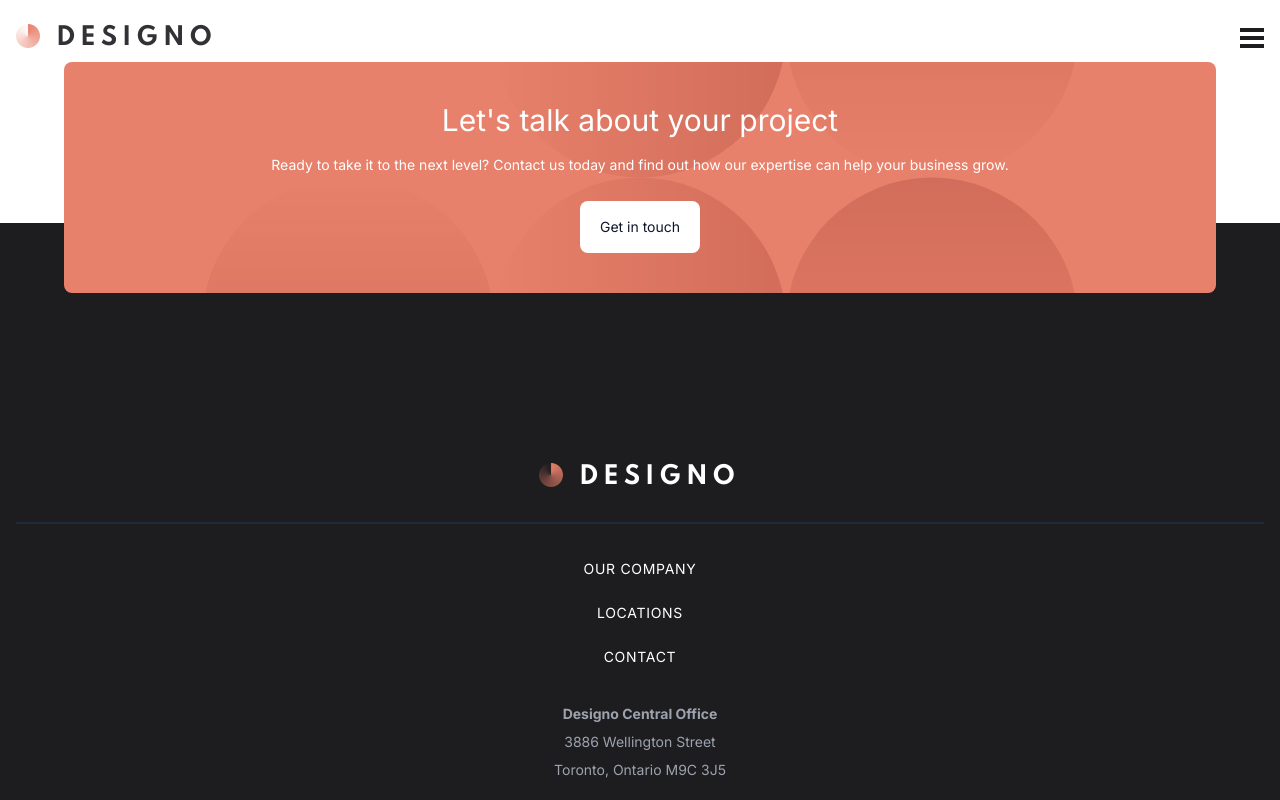
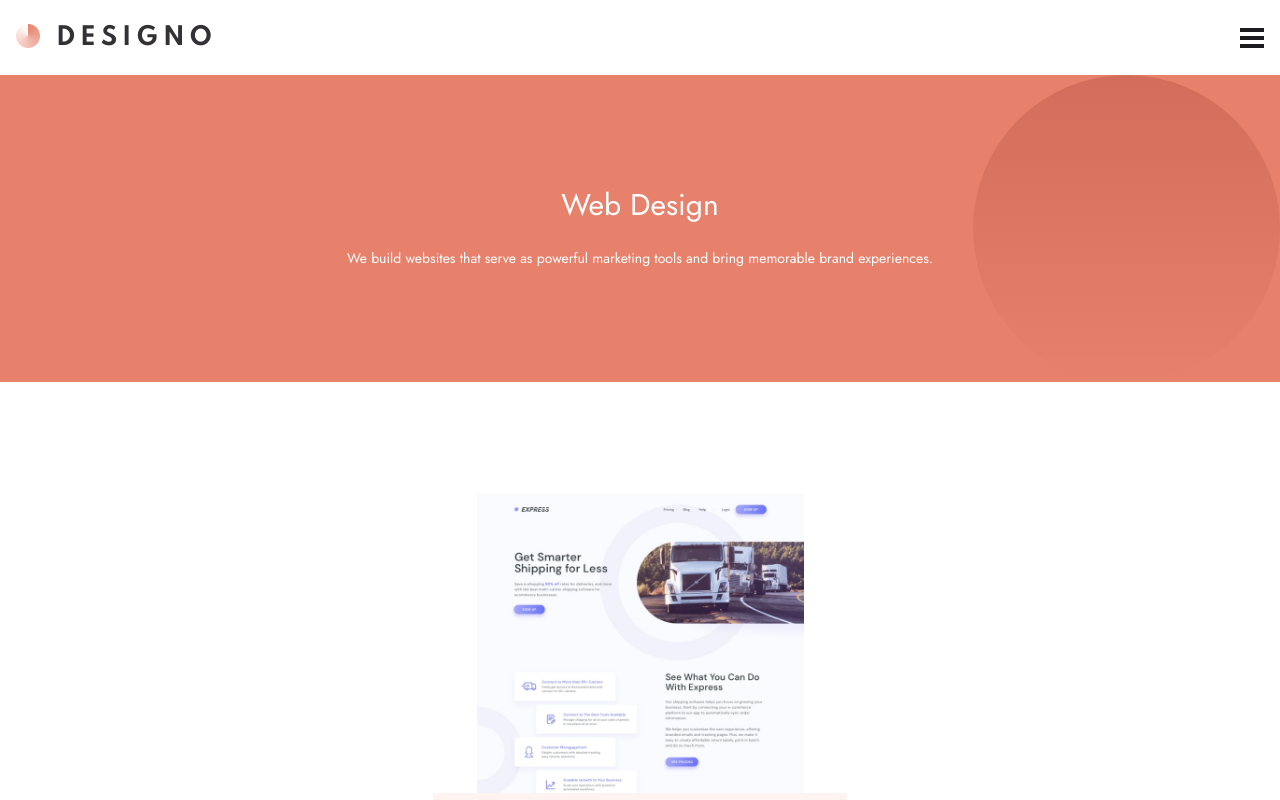
Before and after one commit to waldekglaz/designo, a Next.js app: page /services/webdesign in a window 1280 px wide. Before the commit this address had no page. Shown: the top 800 px of the page. Built offline with nearby package versions, Linux system fonts and the light colour scheme.

Commit message:
services/webdesign

```diff
--- a/src/app/layout.tsx
+++ b/src/app/layout.tsx
@@ -1,13 +1,14 @@
 "use client";
 import type { Metadata } from "next";
-import { Inter } from "next/font/google";
+import { Inter, Jost } from "next/font/google";
 import "./globals.css";
 import { useState, useEffect } from "react";
 import Header from "@/components/Header/Header";
 import MobileNav from "@/components/MobileNav/MobileNav";
 import Footer from "@/components/Footer/Footer";
 
-const inter = Inter({ subsets: ["latin"] });
+// const inter = Inter({ subsets: ["latin"] });
+const jost = Jost({ subsets: ["latin"] });
 
 // export const metadata: Metadata = {
 //   title: "Designo",
@@ -40,7 +41,7 @@ export default function RootLayout({
   }, [isMenuOpen]); // Depend on isMenuOpen
   return (
     <html lang="en">
-      <body className={inter.className}>
+      <body className={jost.className}>
         <Header
           onClick={toggleMenu}
           isMenuOpen={isMenuOpen}
--- /dev/null
+++ b/src/app/services/layout.tsx
@@ -0,0 +1,7 @@
+import React, { ReactNode } from "react";
+
+const ServicesLayout = ({ children }: { children: ReactNode }) => {
+  return <div>{children}</div>;
+};
+
+export default ServicesLayout;
--- /dev/null
+++ b/src/app/services/webdesign/page.tsx
@@ -0,0 +1,51 @@
+"use client";
+import React from "react";
+import HeroSecondary from "../../../components/HeroSecondary/HeroSecondary";
+import { usePathname } from "next/navigation";
+import ProjectsCard from "@/components/ProjectsCard/ProjectsCard";
+import { projectItems } from "@/constants/const";
+import { services } from "@/constants/const";
+import ServiceCard from "@/components/ServiceCard/ServiceCard";
+
+const page = () => {
+  const pathname = usePathname();
+  const service = services.find((service) => service.href === pathname);
+
+  return (
+    <div>
+      <HeroSecondary
+        title="Web Design"
+        text="We build websites that serve as powerful marketing tools and bring memorable brand experiences."
+      />
+      <section>
+        {service?.projects.map((project) => (
+          <ServiceCard
+            key={project.title}
+            src={project.bgImage}
+            alt={project.title}
+            title={project.title}
+            text={project.text}
+          />
+        ))}
+      </section>
+      <section className="pb-40 px-6">
+        {projectItems.map((project) => {
+          if (project.href === pathname) {
+            return;
+          } else {
+            return (
+              <ProjectsCard
+                key={project.name}
+                title={project.name}
+                bgImage={project.bgImage}
+                href={project.href}
+              />
+            );
+          }
+        })}
+      </section>
+    </div>
+  );
+};
+
+export default page;
--- /dev/null
+++ b/src/components/HeroSecondary/HeroSecondary.tsx
@@ -0,0 +1,17 @@
+import React from "react";
+
+interface HeroSecondaryProps {
+  title: string;
+  text: string;
+}
+
+const HeroSecondary = ({ title, text }: HeroSecondaryProps) => {
+  return (
+    <div className="bg-hero-pattern bg-right-top  bg-contain  bg-no-repeat bg-orange text-center py-28 text-white px-6 mb-28">
+      <h1 className="text-3xl mb-6">{title}</h1>
+      <p className="text-sm leading-relaxed">{text}</p>
+    </div>
+  );
+};
+
+export default HeroSecondary;
--- /dev/null
+++ b/src/components/ServiceCard/ServiceCard.tsx
@@ -0,0 +1,26 @@
+import React from "react";
+import Image from "next/image";
+
+interface ServiceCardProps {
+  src: string;
+  alt: string;
+  title: string;
+  text: string;
+}
+
+const ServiceCard = ({ src, alt, title, text }: ServiceCardProps) => {
+  return (
+    <div className="flex flex-col items-center text-center px-6 mb-8 rounded-lg">
+      <Image src={src} alt={alt} width={327} height={320} />
+      <div className="bg-[#FDF3F0] p-8">
+        {" "}
+        <h2 className="text-orange uppercase tracking-wides text-xl mb-4">
+          {title}
+        </h2>
+        <p className="text-sm">{text}</p>
+      </div>
+    </div>
+  );
+};
+
+export default ServiceCard;
--- a/src/constants/const.ts
+++ b/src/constants/const.ts
@@ -7,17 +7,17 @@ export const menuItems = [
 export const projectItems = [
   {
     name: "Web Design",
-    href: "/projects/webdesign",
+    href: "/services/webdesign",
     bgImage: "/assets/home/mobile/image-web-design.jpg",
   },
   {
     name: "App Design",
-    href: "/projects/appdesign",
+    href: "/services/appdesign",
     bgImage: "/assets/home/mobile/image-app-design.jpg",
   },
   {
     name: "Graphic Design",
-    href: "/projects/graphicdesign",
+    href: "/services/graphicdesign",
     bgImage: "/assets/home/mobile/image-graphic-design.jpg",
   },
 ];
@@ -50,3 +50,114 @@ export const socials = [
     img: "/assets/shared/desktop/icon-instagram.svg",
   },
 ];
+
+export const services = [
+  {
+    title: "Web Design",
+    text: "We build websites that serve as powerful marketing tools and bring memorable brand experiences.",
+    bgImage: "/assets/home/desktop/image-web-design-large.jpg",
+    href: "/services/webdesign",
+    projects: [
+      {
+        title: "Express",
+        text: "A multi-carrier shipping website for ecommerce businesses",
+        bgImage: "/assets/web-design/desktop/image-express.jpg",
+        href: "/services/webdesign/express",
+      },
+      {
+        title: "Transfer",
+        text: "Site for low-cost money transfers and sending money within seconds",
+        bgImage: "/assets/web-design/desktop/image-transfer.jpg",
+        href: "/services/webdesign/transfer",
+      },
+      {
+        title: "Photon",
+        text: "A state-of-the-art music player with high-resolution audio and DSP effects",
+        bgImage: "/assets/web-design/desktop/image-photon.jpg",
+        href: "/services/webdesign/photon",
+      },
+      {
+        title: "Builder",
+        text: "Connects users with local contractors based on their location",
+        bgImage: "/assets/web-design/desktop/image-builder.jpg",
+        href: "/services/webdesign/builder",
+      },
+      {
+        title: "Blogr",
+        text: "Blogr is a platform for creating an online blog or publication",
+        bgImage: "/assets/web-design/desktop/image-blogr.jpg",
+        href: "/services/webdesign/blogr",
+      },
+      {
+        title: "Camp",
+        text: "Get expert training in coding, data, design, and digital marketing",
+        bgImage: "/assets/web-design/desktop/image-camp.jpg",
+        href: "/services/webdesign/camp",
+      },
+    ],
+  },
+  {
+    title: "App Design",
+    text: "Our mobile designs bring intuitive digital solutions to your customers right at their fingertips.",
+    bgImage: "/assets/home/desktop/image-app-design.jpg",
+    href: "/services/appdesign",
+    projects: [
+      {
+        title: "Airfilter",
+        text: "Solving the problem of poor indoor air quality by filtering the air",
+        bgImage: "/assets/home/desktop/image-airfilter.jpg",
+        href: "/services/appdesign/airfilter",
+      },
+      {
+        title: "Eyecam",
+        text: "Product that lets you edit your favorite photos and videos at any time",
+        bgImage: "/assets/home/desktop/image-eyecam.jpg",
+        href: "/services/appdesign/eyecam",
+      },
+      {
+        title: "Faceit",
+        text: "Get to meet your favorite internet superstar with the faceit app",
+        bgImage: "/assets/home/desktop/image-faceit.jpg",
+        href: "/services/appdesign/faceit",
+      },
+      {
+        title: "Todo",
+        text: "A todo app that features cloud sync with light and dark mode",
+        bgImage: "/assets/home/desktop/image-todo.jpg",
+        href: "/services/appdesign/todo",
+      },
+      {
+        title: "Loopstudios",
+        text: "A VR experience app made for Loopstudios",
+        bgImage: "/assets/home/desktop/image-loopstudios.jpg",
+        href: "/services/appdesign/loopstudios",
+      },
+    ],
+  },
+  {
+    title: "Graphic Design",
+    text: "We deliver eye-catching branding materials that are tailored to meet your business objectives.",
+    bgImage: "/assets/home/desktop/image-graphic-design.jpg",
+    href: "/services/graphicdesign",
+    projects: [
+      {
+        title: "Tim Brown",
+        text: "A book cover designed for Tim Brown’s new release, ‘How to Avoid a Climate Disaster’",
+        bgImage: "/assets/home/desktop/image-graphic-design.jpg",
+        href: "/services/graphicdesign/timbrown",
+      },
+      {
+        title: "Boxed Water",
+        text: "A simple packaging concept made for Boxed Water",
+        bgImage: "/assets/home/desktop/image-boxed-water.jpg",
+        href: "/services/graphicdesign/boxedwater",
+      },
+      {
+        title: "Science!",
+        text: "A poster made in collaboration with the Federal Art Project",
+        bgImage: "/assets/home/desktop/image-science.jpg",
+        href: "/services/graphicdesign/science",
+      },
+    ],
+  },
+];
```
